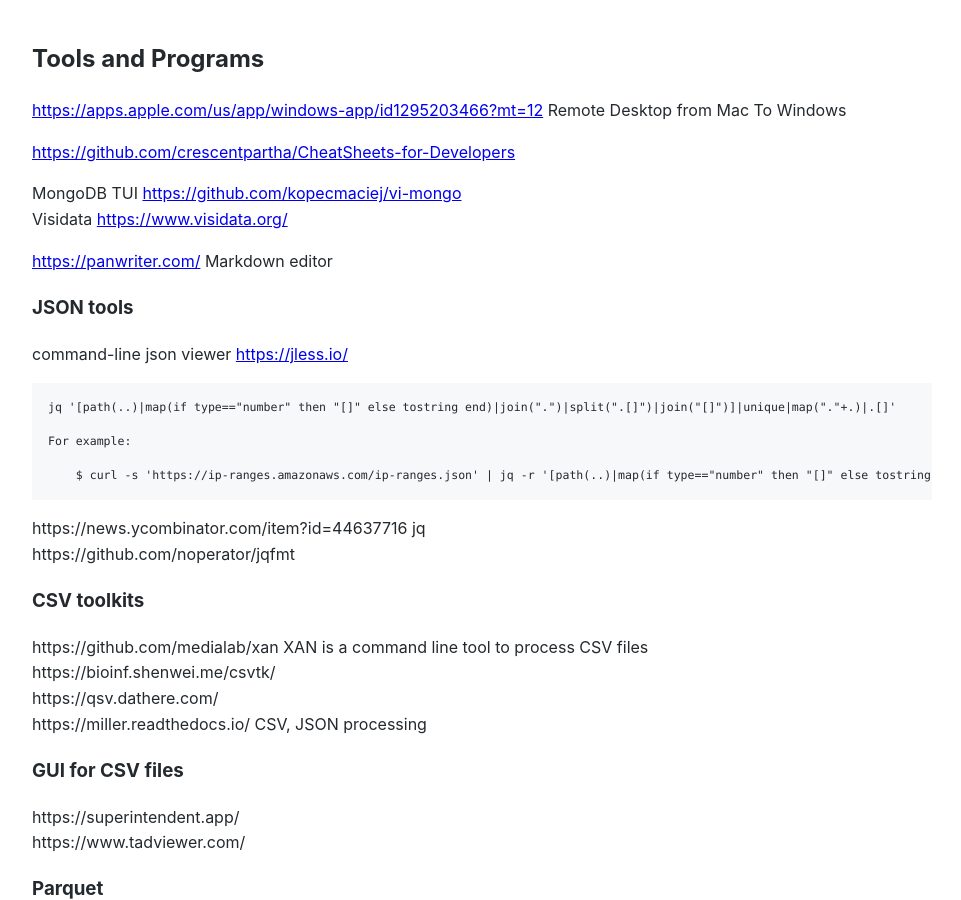
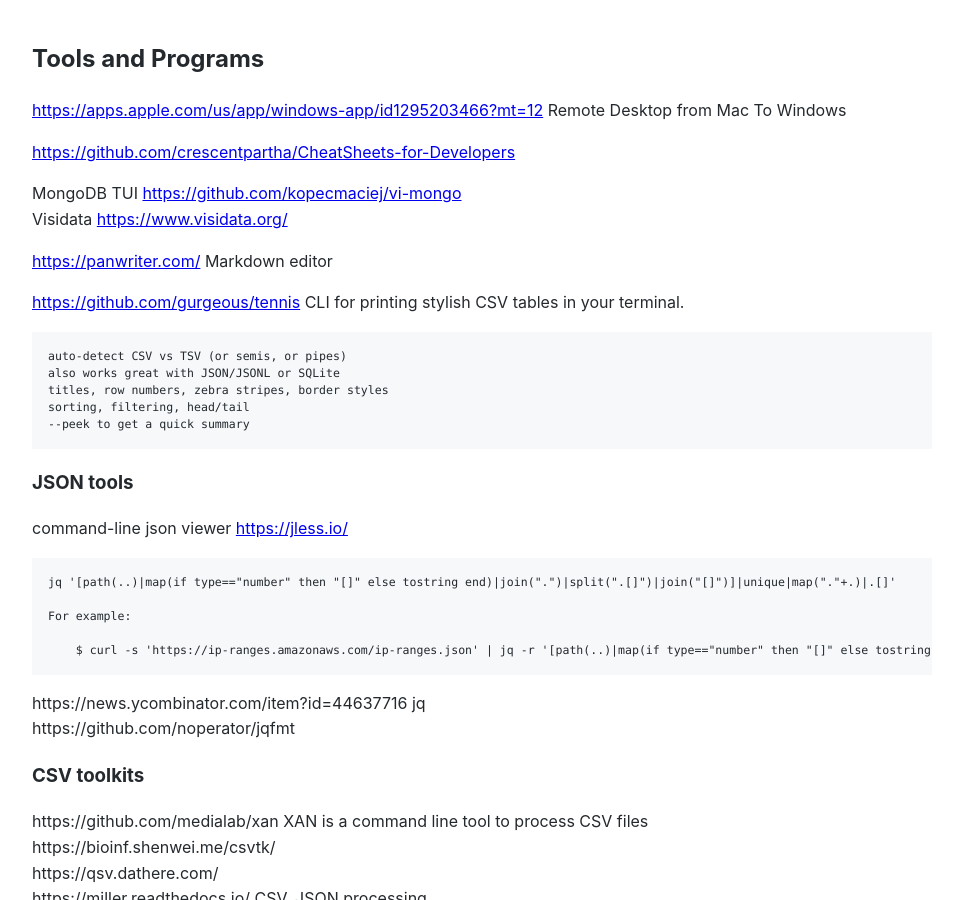
Before and after one commit to Michael-Lubinsky/michael-lubinsky.github.com, a Jekyll site: the page built from linux/programs.md, in a window 1280 px wide and 900 px high. Shown: the whole window, without its empty margins (158-1119 px from the left). Built offline with Jekyll 4.4.1, drawn with Linux system fonts in a browser that asks for light colours; our own code applies the rules of GitHub Pages for plain Markdown files.

Commit message:
Update programs.md

````diff
--- a/linux/programs.md
+++ b/linux/programs.md
@@ -8,6 +8,15 @@
 Visidata <https://www.visidata.org/>
 
 <https://panwriter.com/> Markdown editor
+
+<https://github.com/gurgeous/tennis>  CLI for printing stylish CSV tables in your terminal.
+```
+auto-detect CSV vs TSV (or semis, or pipes)
+also works great with JSON/JSONL or SQLite
+titles, row numbers, zebra stripes, border styles
+sorting, filtering, head/tail
+--peek to get a quick summary
+```
 
 ### JSON tools
 command-line json viewer <https://jless.io/>
````
